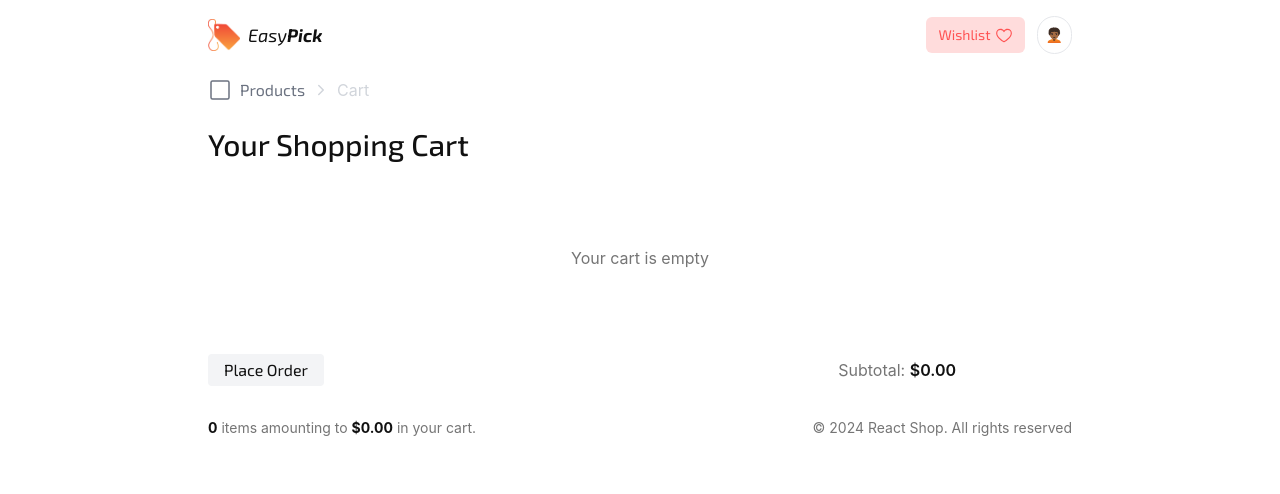
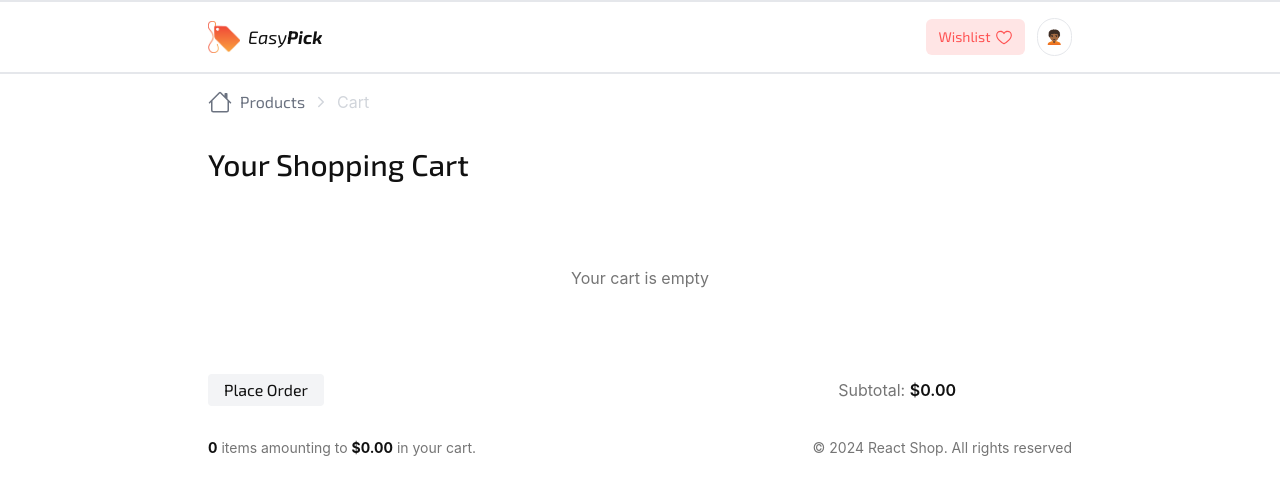
Before and after one commit to Timbar09/Cart-TypeScript-App, a React (Vite) app: page / in a window 1280 px wide. Both pictures are taken after a click on the button "Your Cart". Shown: the top 494 px of the page. Built offline with nearby package versions, Linux system fonts and the light colour scheme.

Commit message:
Update PageNav home icon and add header border

```diff
--- a/src/components/Header/index.tsx
+++ b/src/components/Header/index.tsx
@@ -11,7 +11,7 @@ type PropsType = {
 
 const Header = ({ viewCart, setViewCart }: PropsType) => {
   const content = (
-    <header>
+    <header className="border-y-2 border-gray-200">
       <Container className="flex justify-between items-center py-4">
         <div className="flex items-center gap-2">
           <img src={logoImg} alt="Logo" className="h-8" />{' '}
--- a/src/components/PageNav.tsx
+++ b/src/components/PageNav.tsx
@@ -1,7 +1,5 @@
-import {
-  IoSquareOutline as ProductsIcon,
-  IoChevronForwardOutline as ChevronRightIcon,
-} from 'react-icons/io5';
+import { IoChevronForwardOutline as ChevronRightIcon } from 'react-icons/io5';
+import { BsHouse as ProductsIcon } from 'react-icons/bs';
 
 type CartProps = {
   setViewCart: React.Dispatch<React.SetStateAction<boolean>>;
@@ -9,7 +7,7 @@ type CartProps = {
 
 const PageNav = ({ setViewCart }: CartProps) => {
   return (
-    <nav className="flex items-center gap-2 text-gray-300 py-2">
+    <nav className="flex items-center gap-2 text-gray-300 py-4">
       <button
         type="button"
         className="flex items-center gap-2 text-gray-500 hover:text-gray-700"
--- a/tailwind.config.js
+++ b/tailwind.config.js
@@ -5,10 +5,11 @@ export default {
     extend: {
       colors: {
         primary: {
-          100: '#ffdcdc',
-          200: '#ffbaba',
-          300: '#ff9797',
-          400: '#ff7575',
+          50: '#fff5f5',
+          100: '#ffe5e5',
+          200: '#ffc2c2',
+          300: '#ff9e9e',
+          400: '#ff7a7a',
           DEFAULT: '#ff5252',
           600: '#cc4242',
           700: '#993131',
```
